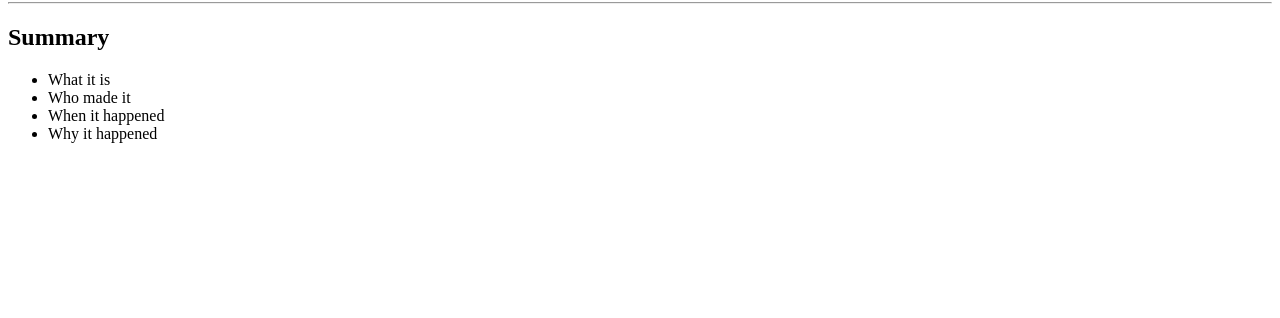
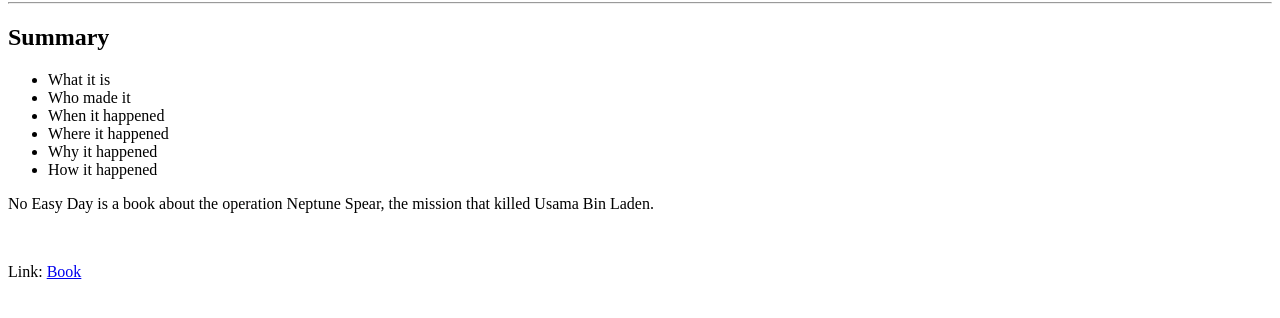
Before and after one commit to Gafanhoto742/NoEasyDay-project, a plain HTML site: page index.html in a window 1280 px wide. Shown: the part 78-396 px from the top of the page. Drawn offline with Linux system fonts and the light colour scheme.

Commit message:
created folder github

```diff
--- a/index.html
+++ b/index.html
@@ -2,7 +2,7 @@
 <html lang="en">
 
 <head>
-    <link rel="shortcut icon" href="images/favicon.ico" type="image/x-icon">
+    <link rel="shortcut icon" href="favicon.ico" type="image/x-icon">
     <meta charset="UTF-8">
     <meta http-equiv="X-UA-Compatible" content="IE=edge">
     <meta name="viewport" content="width=device-width, initial-scale=1.0">
@@ -21,9 +21,17 @@
                 <li>What it is</li>
                 <li>Who made it</li>
                 <li>When it happened</li>
+                <li>Where it happened</li>
                 <li>Why it happened</li>
+                <li>How it happened</li>
             </ul>
         </div>
+        <footer>
+            <p>No Easy Day is a book about the operation Neptune Spear, the mission that killed Usama Bin Laden.</p><br>
+            <p>Link:
+                <a href="https://docs.google.com/file/d/0B7lZ7JU-iHeBT0R2X29paG1IZEE/edit?pli=1&resourcekey=0-FhLr4RWt0nzCTH7aSwNBDQ">Book</a>
+            </p>
+        </footer>
     </main>
 </body>
 
```
Also changed, not shown: 4 other files.
